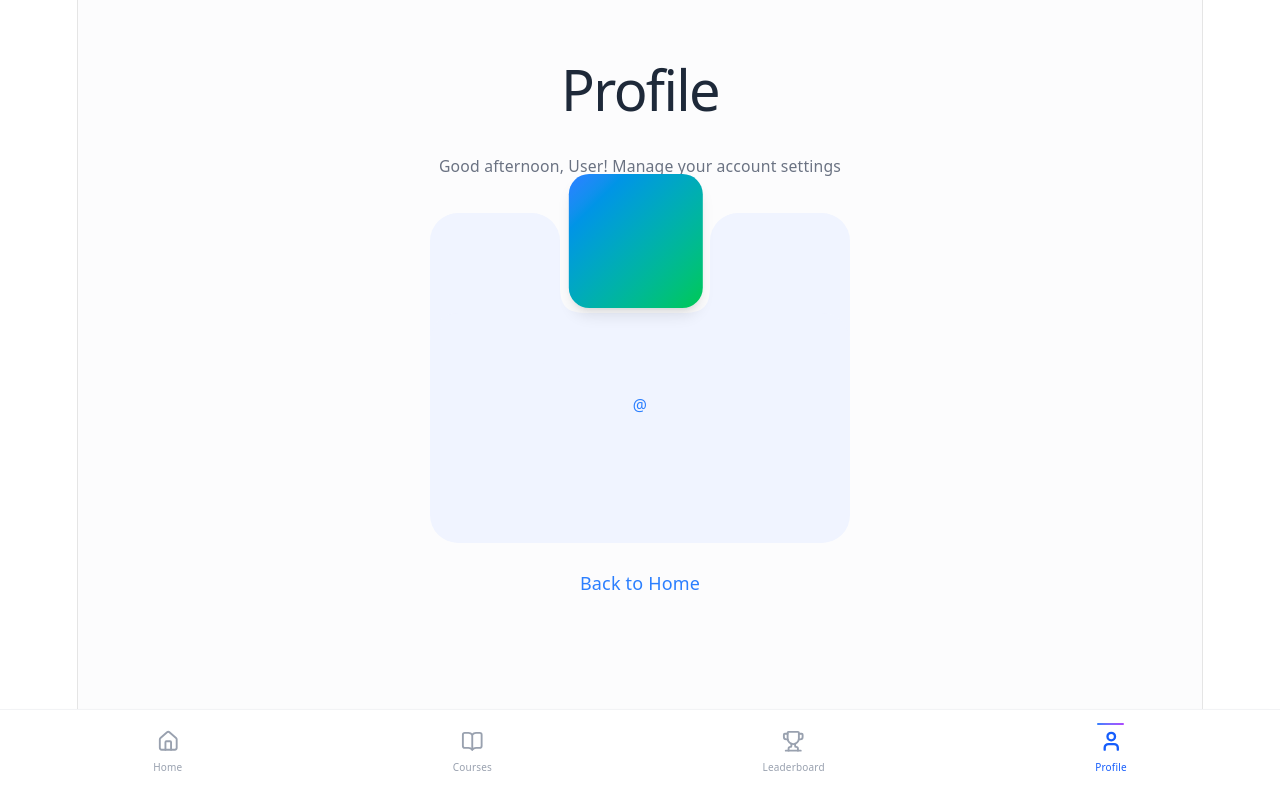
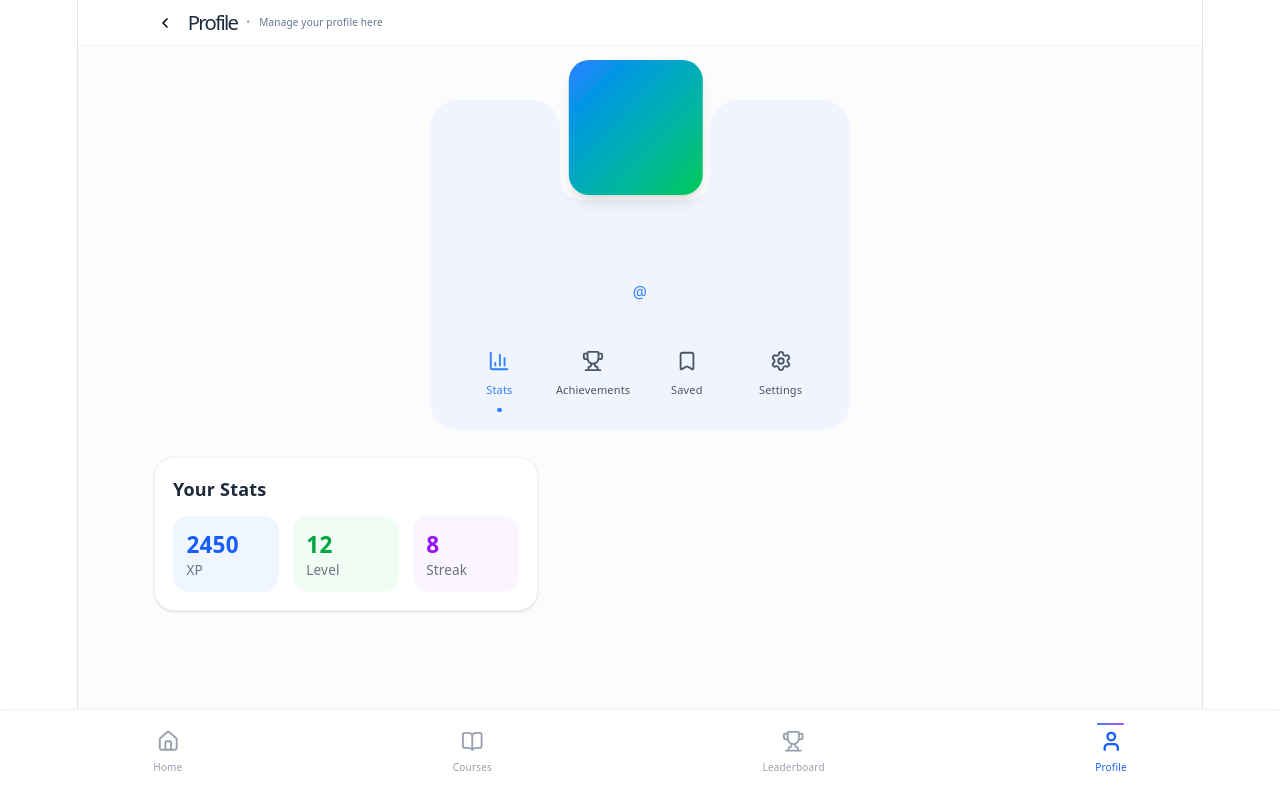
Before and after one commit to CLN-Freshman/Frontend, a React (Vite) app: page /profile in a window 1280 px wide. Built offline with nearby package versions, Linux system fonts and the light colour scheme.

Commit message:
Added: Tabs for the profile page

```diff
--- /dev/null
+++ b/src/components/profile/ProfileHeader.tsx
@@ -0,0 +1,40 @@
+import { ChevronLeft } from "lucide-react";
+
+interface ProfileHeaderProps {
+  title?: string;
+  subtitle?: string;
+  onBack?: () => void;
+}
+
+function ProfileHeader({
+  title = "Profile",
+  subtitle = "Manage your account",
+  onBack,
+}: ProfileHeaderProps) {
+  return (
+    <header className="sticky top-0 z-20 bg-white/90 backdrop-blur-md border-b border-slate-100">
+      <div className="mx-auto flex h-10 max-w-4xl items-center px-3">
+        {onBack && (
+          <button
+            onClick={onBack}  // ← Add this line
+            className="mr-1.5 flex h-7 w-7 items-center justify-center rounded-lg hover:bg-slate-100 transition-colors"
+          >
+            <ChevronLeft size={16} strokeWidth={2.5} />
+          </button>
+        )}
+
+        <div className="flex items-center gap-2">
+          <h1 className="!text-lg font-semibold !text-slate-800 leading-tight">
+            {title}
+          </h1>
+          <span className="text-[10px] text-slate-400">•</span>
+          <p className="text-[10px] text-slate-500 leading-tight">
+            {subtitle}
+          </p>
+        </div>
+      </div>
+    </header>
+  );
+}
+
+export default ProfileHeader;
--- a/src/pages/Profile.tsx
+++ b/src/pages/Profile.tsx
@@ -1,5 +1,11 @@
-import { Link } from 'react-router-dom';
 import { useEffect, useState } from 'react';
+import {
+  BarChart3,
+  Trophy,
+  Bookmark,
+  Settings,
+} from "lucide-react";
+import ProfileHeader from '@components/profile/ProfileHeader'; // Adjust the import path as needed
 
 interface ProfileProps {
   firstName?: string;
@@ -173,23 +179,21 @@ function MergedShape({ fill = "#ffffff", children, style: containerStyle, classN
 }
 
 function Profile({ firstName: propFirstName, lastName: propLastName, username: propUsername }: ProfileProps) {
-  const [greeting, setGreeting] = useState<string>('Good morning');
+  // const [greeting, setGreeting] = useState<string>('Good morning');
   const [firstName, setFirstName] = useState<string>(propFirstName || '');
   const [lastName, setLastName] = useState<string>(propLastName || '');
   const [username, setUsername] = useState<string>(propUsername || '');
-  // const [birthdate, setBirthdate] = useState<string>('');
-  // const [bio, setBio] = useState<string>('');
-  // const [avatarUrl, setAvatarUrl] = useState<string>(propAvatarUrl || '');
+  const [activeTab, setActiveTab] = useState("Stats");
 
   useEffect(() => {
-    const hour = new Date().getHours();
-    if (hour < 12) {
-      setGreeting('Good morning');
-    } else if (hour < 17) {
-      setGreeting('Good afternoon');
-    } else {
-      setGreeting('Good evening');
-    }
+    // const hour = new Date().getHours();
+    // if (hour < 12) {
+    //   setGreeting('Good morning');
+    // } else if (hour < 17) {
+    //   setGreeting('Good afternoon');
+    // } else {
+    //   setGreeting('Good evening');
+    // }
 
     // If props are empty, try to get data from Telegram
     if (!propFirstName && !propLastName && !propUsername) {
@@ -199,8 +203,6 @@ function Profile({ firstName: propFirstName, lastName: propLastName, username: p
         setFirstName(user.first_name || '');
         setLastName(user.last_name || '');
         setUsername(user.username || '');
-        // Note: Telegram WebApp doesn't provide birthdate and bio through initDataUnsafe
-        // You would need to fetch this from your backend
       }
     }
   }, [propFirstName, propLastName, propUsername]);
@@ -224,15 +226,92 @@ function Profile({ firstName: propFirstName, lastName: propLastName, username: p
   // const profileImage = getTelegramAvatar() || avatarUrl;
   const formattedUsername = username?.startsWith('@') ? username : `@${username}`;
 
+  const handleBack = () => {
+    window.history.back();
+  };
+const tabs = [
+  {
+    name: "Stats",
+    icon: BarChart3,
+    content: (
+      <div>
+        <h3 className="font-semibold text-gray-800">Your Stats</h3>
+        <div className="grid grid-cols-3 gap-3 mt-3">
+          <div className="rounded-xl bg-blue-50 p-3">
+            <p className="text-xl font-bold text-blue-600">2450</p>
+            <p className="text-xs text-gray-500">XP</p>
+          </div>
+
+          <div className="rounded-xl bg-green-50 p-3">
+            <p className="text-xl font-bold text-green-600">12</p>
+            <p className="text-xs text-gray-500">Level</p>
+          </div>
+
+          <div className="rounded-xl bg-purple-50 p-3">
+            <p className="text-xl font-bold text-purple-600">8</p>
+            <p className="text-xs text-gray-500">Streak</p>
+          </div>
+        </div>
+      </div>
+    ),
+  },
+
+  {
+    name: "Achievements",
+    icon: Trophy,
+    content: (
+      <div>
+        <h3 className="font-semibold text-gray-800">Achievements</h3>
+
+        <div className="mt-3 space-y-2">
+          <div className="rounded-xl bg-gradient-to-r from-blue-50 to-green-50 p-3">
+            🏆 First Milestone Completed
+          </div>
+
+          <div className="rounded-xl bg-gradient-to-r from-green-50 to-blue-50 p-3">
+            ⭐ Top Contributor
+          </div>
+        </div>
+      </div>
+    ),
+  },
+
+  {
+    name: "Saved",
+    icon: Bookmark,
+    content: (
+      <div>
+        <h3 className="font-semibold text-gray-800">Saved Items</h3>
+        <p className="text-sm text-gray-500 mt-2">
+          Your saved content will appear here.
+        </p>
+      </div>
+    ),
+  },
+
+  {
+    name: "Settings",
+    icon: Settings,
+    content: (
+      <div>
+        <h3 className="font-semibold text-gray-800">Settings</h3>
+        <p className="text-sm text-gray-500 mt-2">
+          Manage your profile preferences.
+        </p>
+      </div>
+    ),
+  },
+];
   return (
     <>
-      <div className="flex items-center justify-center min-h-[calc(100vh-180px)] p-4">
+      <ProfileHeader
+        title="Profile"
+        subtitle="Manage your profile here"
+        onBack={handleBack}
+      />
+
+      <div className="flex items-start justify-center min-h-[calc(100vh-180px)] p-4">
         <div className="text-center w-full max-w-4xl mx-auto">
-          <h1 className="text-3xl font-bold !text-gray-800">Profile</h1>
-          <p className="text-gray-500 mt-2 text-sm">
-            {greeting}, {firstName || 'User'}! Manage your account settings
-          </p>
-
           <div className="flex justify-center mt-8 px-4">
             <MergedShape fill="#f0f4ff" className="w-full max-w-[420px]">
               <div
@@ -245,17 +324,9 @@ function Profile({ firstName: propFirstName, lastName: propLastName, username: p
                   aspectRatio: '1/1',
                 }}
               >
-                {/* {profileImage ? (
-                  <img
-                    src={profileImage}
-                    alt={`${firstName}'s avatar`}
-                    className="w-full h-full object-cover rounded-2xl shadow-lg"
-                  />
-                ) : ( */}
-                  <div className="w-full h-full bg-gradient-to-br from-blue-500 to-green-500 rounded-2xl flex items-center justify-center text-white text-5xl font-bold shadow-lg">
-                    {getInitials() || ''}
-                  </div>
-                {/* )} */}
+                <div className="w-full h-full bg-gradient-to-br from-blue-500 to-green-500 rounded-2xl flex items-center justify-center text-white text-5xl font-bold shadow-lg">
+                  {getInitials() || ''}
+                </div>
               </div>
 
               <div className="absolute inset-0 flex items-center justify-center">
@@ -266,27 +337,44 @@ function Profile({ firstName: propFirstName, lastName: propLastName, username: p
                   <p className="text-blue-500 text-xs sm:text-sm font-medium">
                     {formattedUsername || ''}
                   </p>
+                  <div className="absolute bottom-4 left-1/2 -translate-x-1/2 w-full px-6">
+                   <div className="grid grid-cols-4 gap-2">
+  {tabs.map((tab) => {
+    const Icon = tab.icon;
 
-                  {/* <div className="flex flex-col items-center gap-1 mt-4">
-                    {birthdate && (
-                      <p className="text-gray-600 text-xs sm:text-sm">
-                        🎂 {birthdate}
-                      </p>
-                    )}
-                    {bio && (
-                      <p className="text-gray-500 text-xs sm:text-sm max-w-[200px] break-words">
-                        {bio}
-                      </p>
-                    )}
-                  </div> */}
+    return (
+      <button
+        key={tab.name}
+        onClick={() => setActiveTab(tab.name)}
+        className={`flex flex-col items-center transition-colors ${
+          activeTab === tab.name
+            ? "text-blue-500"
+            : "text-gray-600 hover:text-blue-500"
+        }`}
+      >
+        <Icon size={22} />
+        <span className="text-[11px] mt-1">
+          {tab.name}
+        </span>
+
+        {activeTab === tab.name && (
+          <div className="mt-1 h-1 w-1 rounded-full bg-blue-500" />
+        )}
+      </button>
+    );
+  })}
+</div>
+                  </div>
                 </div>
               </div>
             </MergedShape>
+
           </div>
-
-          <Link to="/" className="text-blue-500 mt-6 inline-block hover:text-blue-700 transition-colors">
-            Back to Home
-          </Link>
+          <div className="w-full max-w-[420px] mt-6 px-4">
+  <div className="rounded-2xl bg-white shadow-sm border border-gray-100 p-4 text-left">
+    {tabs.find(tab => tab.name === activeTab)?.content}
+  </div>
+</div>
         </div>
       </div>
     </>
```
